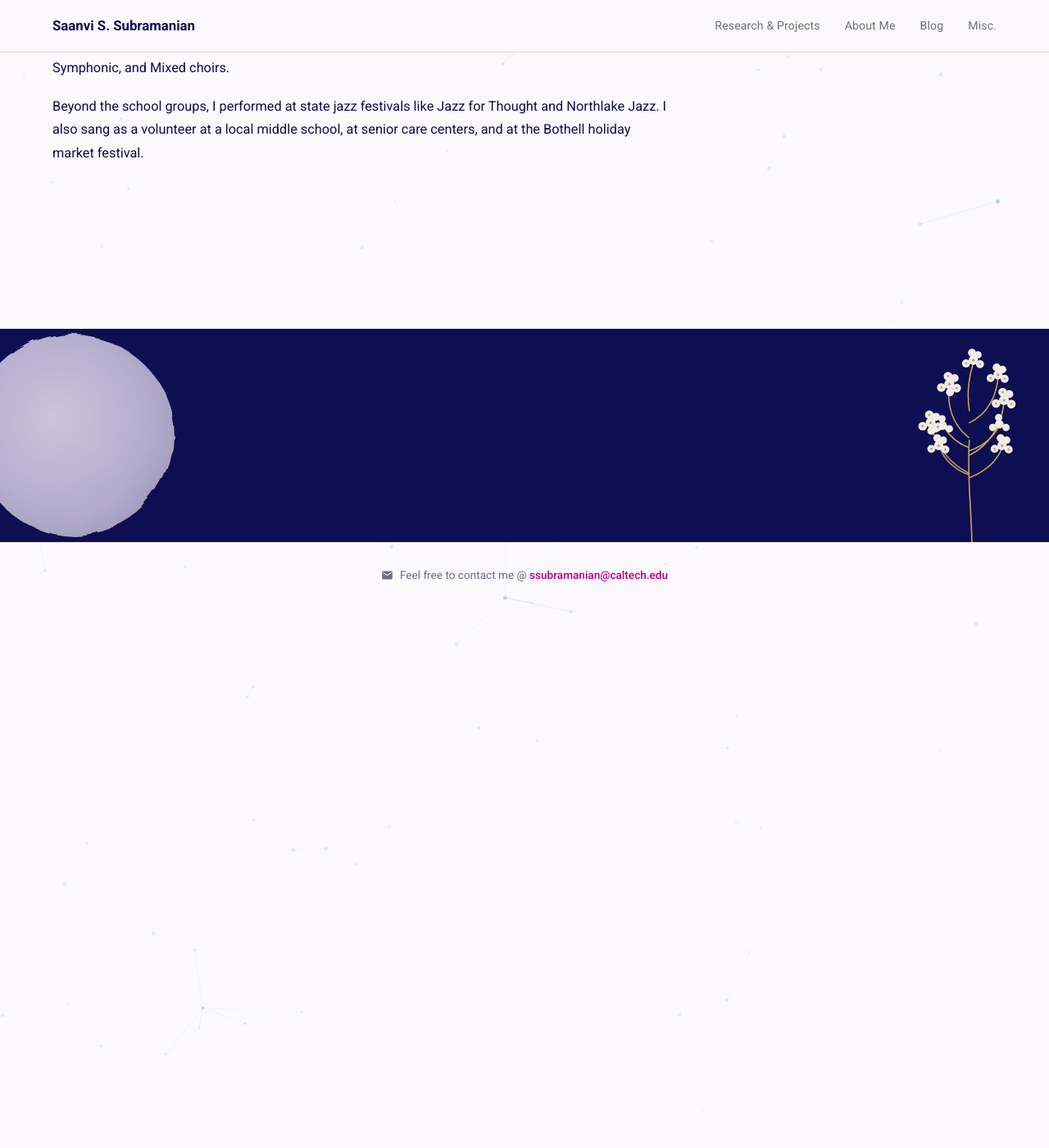
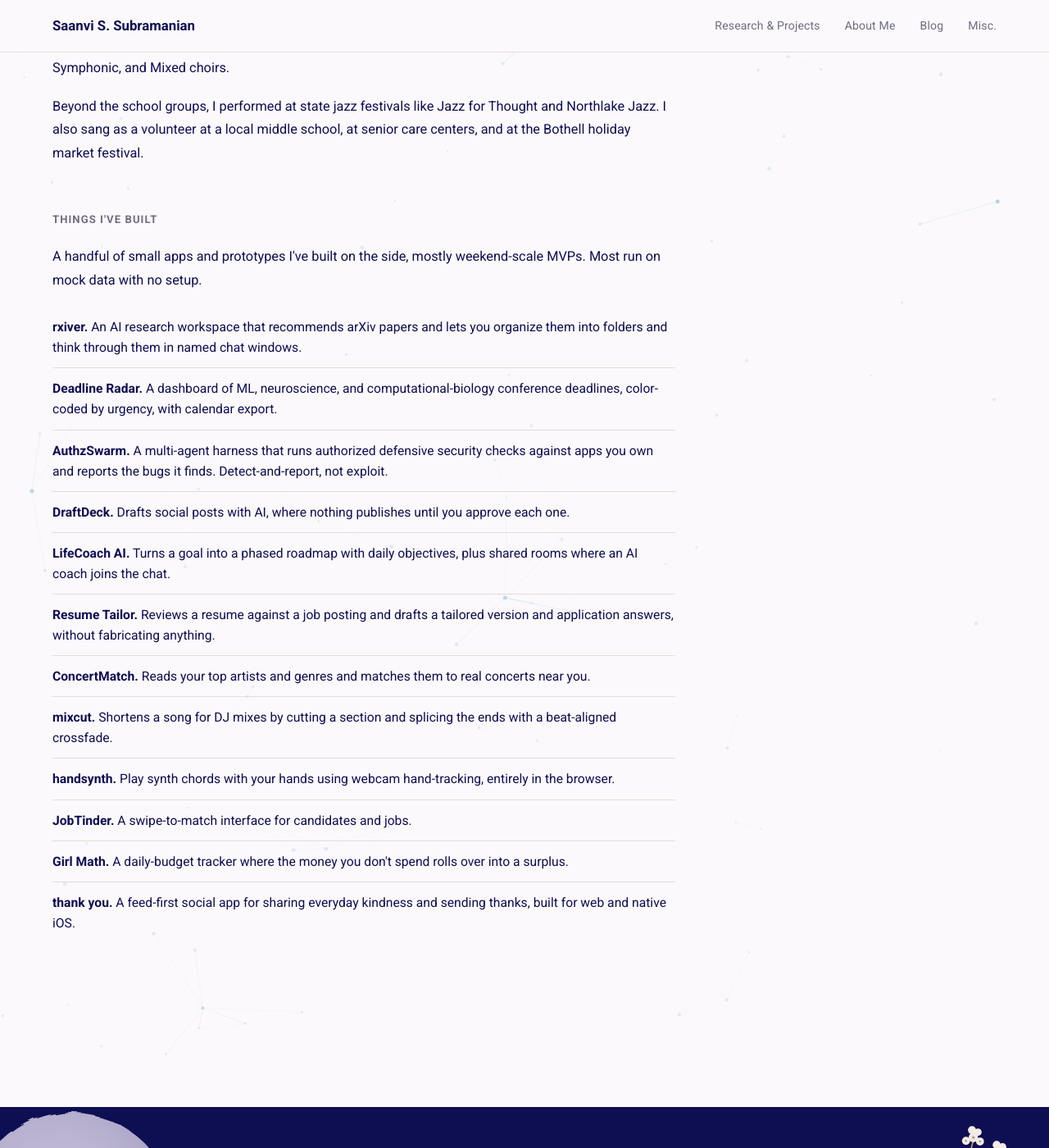
Before and after one commit to saanviiyer/saanviiyer.github.io, a Jekyll site: the page built from pages/misc.html, in a window 1280 px wide and 1400 px high, scrolled down 425 px. Shown: the whole window at 82% size. Built offline with Jekyll 4.4.1, drawn with Linux system fonts in a browser that asks for light colours; before the commit the page ends 1166 px from its top, so only the background shows below that.

Commit message:
more update

```diff
--- a/pages/misc.html
+++ b/pages/misc.html
@@ -15,4 +15,23 @@ permalink: /pages/misc/
   <p>Most of my singing has been in choir. I sang lead alto in my school's top jazz choir, one of about twelve singers in the highest-level group, and I was a section leader in both the jazz and women's choirs. I was selected three times as a Washington All-State and All-Northwest performer, singing in the Treble, Symphonic, and Mixed choirs.</p>
 
   <p>Beyond the school groups, I performed at state jazz festivals like Jazz for Thought and Northlake Jazz. I also sang as a volunteer at a local middle school, at senior care centers, and at the Bothell holiday market festival.</p>
+
+  <h2 class="section-heading">Things I've built</h2>
+
+  <p>A handful of small apps and prototypes I've built on the side, mostly weekend-scale MVPs. Most run on mock data with no setup.</p>
+
+  <ul class="about-interests">
+    <li><strong>rxiver.</strong> An AI research workspace that recommends arXiv papers and lets you organize them into folders and think through them in named chat windows.</li>
+    <li><strong>Deadline Radar.</strong> A dashboard of ML, neuroscience, and computational-biology conference deadlines, color-coded by urgency, with calendar export.</li>
+    <li><strong>AuthzSwarm.</strong> A multi-agent harness that runs authorized defensive security checks against apps you own and reports the bugs it finds. Detect-and-report, not exploit.</li>
+    <li><strong>DraftDeck.</strong> Drafts social posts with AI, where nothing publishes until you approve each one.</li>
+    <li><strong>LifeCoach AI.</strong> Turns a goal into a phased roadmap with daily objectives, plus shared rooms where an AI coach joins the chat.</li>
+    <li><strong>Resume Tailor.</strong> Reviews a resume against a job posting and drafts a tailored version and application answers, without fabricating anything.</li>
+    <li><strong>ConcertMatch.</strong> Reads your top artists and genres and matches them to real concerts near you.</li>
+    <li><strong>mixcut.</strong> Shortens a song for DJ mixes by cutting a section and splicing the ends with a beat-aligned crossfade.</li>
+    <li><strong>handsynth.</strong> Play synth chords with your hands using webcam hand-tracking, entirely in the browser.</li>
+    <li><strong>JobTinder.</strong> A swipe-to-match interface for candidates and jobs.</li>
+    <li><strong>Girl Math.</strong> A daily-budget tracker where the money you don't spend rolls over into a surplus.</li>
+    <li><strong>thank you.</strong> A feed-first social app for sharing everyday kindness and sending thanks, built for web and native iOS.</li>
+  </ul>
 </div>
```
Also changed, not shown: _data/projects.yml (+11 -0 lines).
